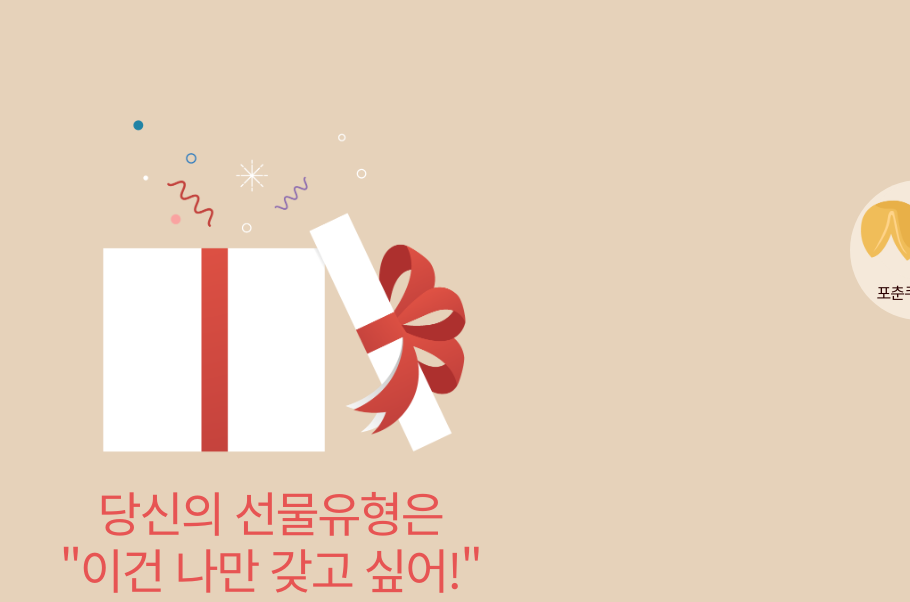
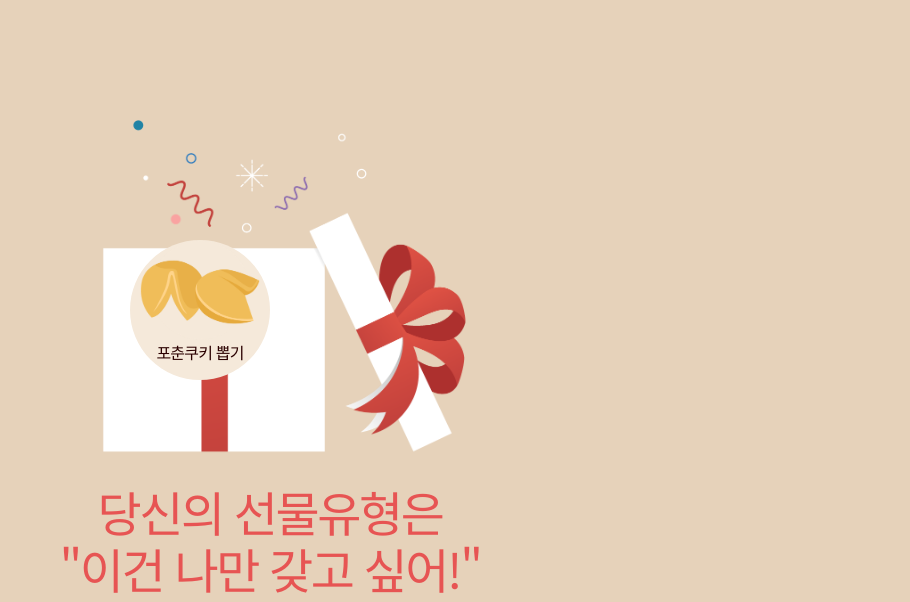
Before and after one commit to sparta-reddev/gift-personality, a Flask app: page /result in a window 1280 px wide. Shown: the top 602 px of the page, without its empty margins (370-1280 px from the left). Run offline with Flask 2, Linux system fonts and the light colour scheme; some libraries are stand-ins or nearby versions.

Commit message:
Style | #cookie-btn top: px에서 %로 변경, z-index 추가

```diff
--- a/static/style/cookie.css
+++ b/static/style/cookie.css
@@ -1,13 +1,13 @@
 #cookie-btn{
     position: fixed;
     right: 50%;
-    top: 180px;
-    margin-right: -720px;
+    top: 30%;
     text-align:center;
     height:140px;
     width:140px;
     border-radius:50%;
     background-color:#F5E9DA;
+    z-index: 3;
 }
 
 #cookie-btn > img {
```
